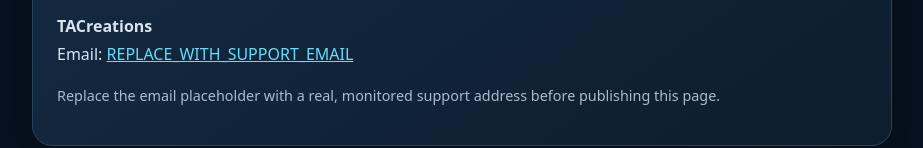
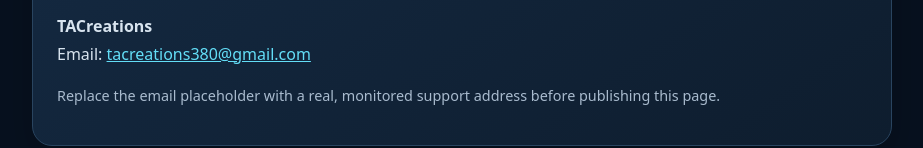
Before and after one commit to MuhammadAhmad64/USB-Analyzer---Fake-USB-Detector-and-Tester, a plain HTML site: page USBAnalyzer_Privacy_Policy_index.html in a window 1280 px wide. Shown: the part 4802-4950 px from the top of the page, without its empty margins (178-1101 px from the left). Drawn offline with Linux system fonts and the light colour scheme.

Commit message:
Update contact email in privacy policy

```diff
--- a/USBAnalyzer_Privacy_Policy_index.html
+++ b/USBAnalyzer_Privacy_Policy_index.html
@@ -122,7 +122,7 @@ footer{border-top:1px solid var(--line);margin-top:28px;padding-top:20px;color:v
 <section class="card">
 <h2>11. Contact</h2>
 <p>For privacy questions or requests, contact:</p>
-<p><strong>TACreations</strong><br>Email: <a href="mailto:REPLACE_WITH_SUPPORT_EMAIL">REPLACE_WITH_SUPPORT_EMAIL</a></p>
+<p><strong>TACreations</strong><br>Email: <a href="tacreations380@gmail.com">tacreations380@gmail.com</a></p>
 <p class="small">Replace the email placeholder with a real, monitored support address before publishing this page.</p>
 </section>
 
```
